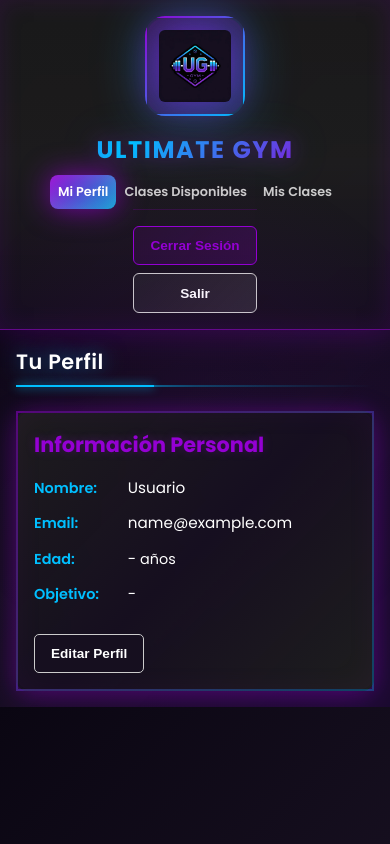
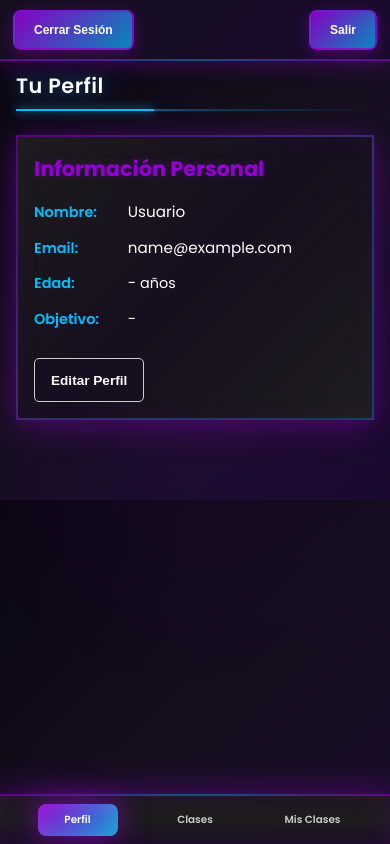
Before and after one commit to ivanponsdev/gym-app, a React (Vite) app in the folder frontend-react/: page /dashboard in a window 390 px wide. Built offline with nearby package versions, Linux system fonts and the light colour scheme; sample sign-in values are in the browser's storage.

Commit message:
ajusto estructura y disposición para vista movil /ventanas pequeñas

```diff
--- a/frontend-react/src/pages/AdminDashboard.jsx
+++ b/frontend-react/src/pages/AdminDashboard.jsx
@@ -1,10 +1,15 @@
 import { useState, useEffect } from 'react'
+import { useNavigate } from 'react-router-dom'
+import { useAuth } from '../context/AuthContext'
 import { userAPI, clasesAPI } from '../services/api'
 import Sidebar from '../components/Sidebar'
 import CustomModal from '../components/CustomModal'
 
 const AdminDashboard = () => {
+  const navigate = useNavigate()
+  const { logout } = useAuth()
   const [activeSection, setActiveSection] = useState('users')
+  const [isMobile, setIsMobile] = useState(window.innerWidth <= 768)
 
   // Inicializar desde sessionStorage si existe
   const [users, setUsers] = useState(() => {
@@ -283,8 +288,34 @@ const AdminDashboard = () => {
     { id: 'clases', label: 'Gestión Clases' }
   ]
 
+  useEffect(() => {
+    const handleResize = () => {
+      setIsMobile(window.innerWidth <= 768)
+    }
+
+    window.addEventListener('resize', handleResize)
+    return () => window.removeEventListener('resize', handleResize)
+  }, [])
+
+  const handleLogout = () => {
+    logout()
+    navigate('/')
+  }
+
   return (
     <div id="admin-container">
+      {/* Header móvil con botones de sesión */}
+      {isMobile && (
+        <div className="mobile-header">
+          <button className="btn-logout" onClick={handleLogout}>
+            Cerrar Sesión
+          </button>
+          <button className="btn-exit-sidebar" onClick={() => navigate('/')}>
+            Salir
+          </button>
+        </div>
+      )}
+
       <Sidebar
         activeSection={activeSection}
         setActiveSection={setActiveSection}
--- a/frontend-react/src/pages/Dashboard.jsx
+++ b/frontend-react/src/pages/Dashboard.jsx
@@ -10,6 +10,7 @@ const Dashboard = () => {
   const { user, updateUser, logout } = useAuth()
   const [activeSection, setActiveSection] = useState('profile')
   const [isEditingProfile, setIsEditingProfile] = useState(false)
+  const [isMobile, setIsMobile] = useState(window.innerWidth <= 768)
   const [profileData, setProfileData] = useState({
     nombre: '',
     edad: '',
@@ -47,6 +48,15 @@ const Dashboard = () => {
       })
     }
   }, [user])
+
+  useEffect(() => {
+    const handleResize = () => {
+      setIsMobile(window.innerWidth <= 768)
+    }
+
+    window.addEventListener('resize', handleResize)
+    return () => window.removeEventListener('resize', handleResize)
+  }, [])
 
   useEffect(() => {
     // Carga bajo demanda: solo carga si no hay datos en caché
@@ -176,13 +186,30 @@ const Dashboard = () => {
   }
 
   const menuItems = [
-    { id: 'profile', label: 'Mi Perfil' },
-    { id: 'clases', label: 'Clases Disponibles' },
+    { id: 'profile', label: 'Perfil' },
+    { id: 'clases', label: 'Clases' },
     { id: 'mis-clases', label: 'Mis Clases' }
   ]
 
+  const handleLogout = () => {
+    logout()
+    navigate('/')
+  }
+
   return (
     <div id="app-container">
+      {/* Header móvil con botones de sesión */}
+      {isMobile && (
+        <div className="mobile-header">
+          <button className="btn-logout" onClick={handleLogout}>
+            Cerrar Sesión
+          </button>
+          <button className="btn-exit-sidebar" onClick={() => navigate('/')}>
+            Salir
+          </button>
+        </div>
+      )}
+
       <Sidebar
         activeSection={activeSection}
         setActiveSection={setActiveSection}
--- a/frontend-react/src/styles/index.css
+++ b/frontend-react/src/styles/index.css
@@ -1362,42 +1362,137 @@ body {
         height: auto;
     }
 
+    /* Sidebar móvil - Solo navegación en la parte inferior */
     .sidebar {
         width: 100%;
         height: auto;
         flex-direction: column;
-        align-items: center;
-        padding: 1rem;
+        padding: 0;
         border-right: none;
-        border-bottom: 1px solid #333;
-        position: relative;
-        min-height: 110px;
-    }
-
+        border-top: 2px solid;
+        border-image: linear-gradient(90deg,
+                rgba(148, 0, 211, 0.6) 0%,
+                rgba(0, 191, 255, 0.4) 50%,
+                rgba(148, 0, 211, 0.6) 100%) 1;
+        position: fixed;
+        bottom: 0;
+        left: 0;
+        z-index: 100;
+        backdrop-filter: blur(20px);
+        box-shadow: 0 -4px 20px rgba(148, 0, 211, 0.3);
+    }
+
+    /* Ocultar logo en móvil para ahorrar espacio */
+    .sidebar-logo-container,
     .logo-sidebar {
-        margin: 0 0 0.5rem 0;
-        font-size: 1.5rem;
-    }
-
+        display: none;
+    }
+
+    /* Navegación inferior con iconos/texto */
     .sidebar nav {
         flex-direction: row;
         gap: 0;
-        justify-content: center;
+        justify-content: space-evenly;
         flex-grow: 0;
         width: 100%;
-        flex-wrap: wrap;
+        padding: 0.5rem 0;
+        flex-wrap: nowrap;
     }
 
     .sidebar nav a {
-        font-size: 0.8rem;
-        padding: 0.5rem;
-    }
-
+        font-size: 0.7rem;
+        padding: 0.6rem 0.4rem;
+        border-radius: 8px;
+        flex: 1;
+        text-align: center;
+        display: flex;
+        flex-direction: column;
+        align-items: center;
+        gap: 0.2rem;
+        max-width: 80px;
+    }
+
+    .sidebar nav a::before {
+        display: none; /* Desactivar animación de slide en móvil */
+    }
+
+    .sidebar nav a:hover {
+        transform: translateY(-3px);
+    }
+
+    /* Ocultar botones de sesión del sidebar en móvil - Se muestran en header */
+    .sidebar .sidebar-actions {
+        display: none !important;
+    }
+
+    .sidebar .btn-logout,
+    .sidebar .btn-exit-sidebar {
+        display: none !important;
+    }
+
+    /* Header móvil con botones de sesión arriba */
+    .mobile-header {
+        position: fixed;
+        top: 0;
+        left: 0;
+        right: 0;
+        z-index: 99;
+        background: linear-gradient(135deg,
+                rgba(22, 15, 31, 0.95) 0%,
+                rgba(26, 10, 46, 0.95) 100%);
+        backdrop-filter: blur(20px);
+        padding: 0.6rem 0.8rem;
+        display: flex;
+        justify-content: space-between;
+        gap: 0.6rem;
+        border-bottom: 2px solid;
+        border-image: linear-gradient(90deg,
+                rgba(148, 0, 211, 0.6) 0%,
+                rgba(0, 191, 255, 0.4) 50%,
+                rgba(148, 0, 211, 0.6) 100%) 1;
+        box-shadow: 0 4px 20px rgba(148, 0, 211, 0.3);
+    }
+
+    .mobile-header .btn-logout,
+    .mobile-header .btn-exit-sidebar {
+        flex: 0 0 auto;
+        padding: 0.6rem 1.2rem;
+        font-size: 0.75rem;
+        min-height: 40px;
+        border-radius: 8px;
+        font-weight: 600;
+        background: linear-gradient(135deg,
+                rgba(148, 0, 211, 0.9) 0%,
+                rgba(0, 191, 255, 0.7) 100%);
+        border: 2px solid rgba(148, 0, 211, 0.6);
+        color: #fff;
+        box-shadow: 0 4px 15px rgba(148, 0, 211, 0.4);
+        transition: all 0.3s ease;
+        cursor: pointer;
+    }
+
+    .mobile-header .btn-logout:hover,
+    .mobile-header .btn-exit-sidebar:hover {
+        background: linear-gradient(135deg,
+                rgba(148, 0, 211, 1) 0%,
+                rgba(0, 191, 255, 0.9) 100%);
+        box-shadow: 0 6px 20px rgba(148, 0, 211, 0.6);
+        transform: translateY(-2px);
+    }
+
+    .mobile-header .btn-logout:active,
+    .mobile-header .btn-exit-sidebar:active {
+        transform: translateY(0);
+    }
+
+    /* Contenido con espacio para header superior y navegación inferior */
     .content {
         padding: 1rem;
-    }
-
-    /* Landing responsive */
+        padding-top: 70px; /* Espacio para header superior */
+        padding-bottom: 80px; /* Espacio para la navegación inferior */
+        overflow-y: auto;
+        -webkit-overflow-scrolling: touch; /* Scroll suave en iOS */
+    }    /* Landing responsive - Touch optimizado */
     #landing-container h1 {
         font-size: 1.8rem;
     }
@@ -1413,55 +1508,118 @@ body {
     .landing-buttons {
         flex-direction: column;
         width: 100%;
+        gap: 1rem;
     }
 
     .landing-buttons .btn-action {
         width: 100%;
-    }
-
-    /* Calendario responsive */
+        min-height: 48px; /* Área táctil más grande para CTA principal */
+        font-size: 1rem;
+        touch-action: manipulation;
+    }
+
+    /* Calendario responsive - Formato compacto optimizado para móvil */
     .horario-semanal {
-        grid-template-columns: repeat(auto-fit, minmax(120px, 1fr));
-        gap: 0.5rem;
+        display: flex;
+        flex-direction: row;
+        gap: 0.6rem;
+        overflow-x: auto;
+        scroll-snap-type: x mandatory;
+        scroll-behavior: smooth;
+        padding: 0.6rem 0.4rem;
+        margin: 0 -1rem;
+        padding-left: 1rem;
+        padding-right: 1rem;
+        -webkit-overflow-scrolling: touch;
+    }
+
+    .horario-semanal::-webkit-scrollbar {
+        height: 4px;
     }
 
     .dia-column {
-        min-width: 100px;
+        min-width: 200px;
+        max-width: 200px;
+        flex-shrink: 0;
+        scroll-snap-align: start;
+        box-shadow: 0 2px 10px rgba(148, 0, 211, 0.15);
     }
 
     .dia-header {
-        font-size: 0.75rem;
+        font-size: 0.7rem;
         padding: 0.5rem;
+        letter-spacing: 0.3px;
+    }
+
+    .clases-dia {
+        padding: 0.4rem;
+        gap: 0.4rem;
     }
 
     .clase-card {
         padding: 0.5rem;
+        min-height: 100px;
     }
 
     .clase-nombre {
         font-size: 0.8rem;
-    }
-
-    .clase-hora, .clase-profesor, .clase-plazas {
+        font-weight: 700;
+        margin-bottom: 0.2rem;
+    }
+
+    .clase-hora {
+        font-size: 0.7rem;
+        font-weight: 700;
+        margin-bottom: 0.2rem;
+    }
+
+    .clase-profesor, .clase-plazas {
         font-size: 0.65rem;
+        margin-bottom: 0.15rem;
     }
 
     .btn-inscribir {
-        font-size: 0.65rem;
-        padding: 0.3rem;
-    }
-
-    /* Mis Clases responsive */
+        font-size: 0.7rem;
+        padding: 0.5rem 0.4rem;
+        margin-top: 0.4rem;
+        font-weight: 600;
+        /* Mejorar área táctil para móvil (mínimo 40x40px) */
+        min-height: 40px;
+        touch-action: manipulation;
+    }
+
+    /* Mis Clases responsive - Touch optimizado */
     .mis-clases-lista {
-        grid-template-columns: 1fr;
-        gap: 0.8rem;
+        grid-template-columns: repeat(2, 1fr) !important;
+        gap: 0.5rem;
     }
 
     .mi-clase-card {
-        padding: 1rem;
-    }
-
-    /* Profile responsive */
+        padding: 0.6rem;
+        min-width: 0; /* Permitir que las cards se compriman */
+    }
+
+    .clase-info .clase-nombre {
+        font-size: 0.85rem;
+        margin-bottom: 0.3rem;
+    }
+
+    .clase-detalles {
+        gap: 0.2rem;
+    }
+
+    .detalle {
+        font-size: 0.7rem;
+    }
+
+    .btn-desinscribir {
+        min-height: 40px;
+        padding: 0.6rem 0.4rem;
+        font-size: 0.75rem;
+        touch-action: manipulation;
+    }
+
+    /* Profile responsive - Touch optimizado */
     #profile-display p {
         font-size: 0.9rem;
     }
@@ -1473,24 +1631,79 @@ body {
 
     #profile-edit .form-group input {
         padding: 0.8rem;
-        font-size: 0.95rem;
-    }
-
-    /* Admin tables responsive */
+        font-size: 16px; /* Prevenir zoom en iOS */
+        min-height: 44px;
+    }
+
+    #profile-edit .btn-action {
+        min-height: 44px;
+        touch-action: manipulation;
+    }
+
+    /* Admin tables responsive - Convertir a cards en móvil */
     .table-wrapper {
         overflow-x: auto;
-    }
-
-    .admin-table {
-        font-size: 0.85rem;
-    }
-
-    .admin-table th,
+        -webkit-overflow-scrolling: touch;
+    }
+
+    /* Ocultar tabla tradicional en móvil */
+    .admin-table thead {
+        display: none;
+    }
+
+    .admin-table,
+    .admin-table tbody,
+    .admin-table tr,
     .admin-table td {
-        padding: 0.6rem;
-    }
-
-    /* Modal responsive */
+        display: block;
+        width: 100%;
+    }
+
+    .admin-table tr {
+        background: linear-gradient(135deg,
+                rgba(22, 15, 31, 0.9) 0%,
+                var(--background-color) 100%);
+        border: 1px solid rgba(148, 0, 211, 0.3);
+        border-radius: 8px;
+        margin-bottom: 1rem;
+        padding: 1rem;
+        box-shadow: 0 4px 15px rgba(148, 0, 211, 0.2);
+    }
+
+    .admin-table td {
+        padding: 0.8rem 0.5rem;
+        border: none;
+        position: relative;
+        padding-left: 40%;
+        text-align: right;
+    }
+
+    .admin-table td::before {
+        content: attr(data-label);
+        position: absolute;
+        left: 0.5rem;
+        width: 35%;
+        font-weight: 600;
+        color: var(--secondary-color);
+        text-align: left;
+        text-transform: uppercase;
+        font-size: 0.7rem;
+    }
+
+    .action-buttons {
+        justify-content: flex-end;
+        padding-top: 0.5rem;
+        border-top: 1px solid rgba(148, 0, 211, 0.2);
+        margin-top: 0.5rem;
+    }
+
+    .btn-icon {
+        min-width: 44px;
+        min-height: 44px;
+        touch-action: manipulation;
+    }
+
+    /* Modal responsive mejorado */
     .custom-modal-content {
         padding: 2rem 1.5rem;
         max-width: 90%;
@@ -1505,13 +1718,18 @@ body {
     }
 
     .custom-modal-buttons button {
-        padding: 0.7rem 1.5rem;
+        padding: 0.8rem 1.5rem;
         font-size: 0.9rem;
+        /* Área táctil optimizada */
+        min-height: 44px;
+        touch-action: manipulation;
     }
 
     .modal-content {
         padding: 1.5rem;
         max-width: 95%;
+        max-height: 85vh;
+        -webkit-overflow-scrolling: touch;
     }
 
     .modal-content h2 {
@@ -1521,29 +1739,53 @@ body {
     .modal-content .form-group input,
     .modal-content .form-group select,
     .modal-content .form-group textarea {
-        font-size: 0.95rem;
-        padding: 0.7rem;
-    }
-
-    /* Exit button responsive */
+        font-size: 16px; /* Prevenir zoom automático en iOS */
+        padding: 0.8rem;
+        min-height: 44px;
+        touch-action: manipulation;
+    }
+
+    .modal-buttons {
+        gap: 0.8rem;
+    }
+
+    .modal-buttons .btn-action {
+        min-height: 44px;
+        touch-action: manipulation;
+    }
+
+    /* Exit button responsive - Optimizado para táctil */
     .exit-button {
-        padding: 0.6rem 1rem;
-        font-size: 0.85rem;
+        padding: 0.8rem 1rem;
+        font-size: 0.9rem;
         margin-top: 1rem;
+        min-height: 44px;
+        touch-action: manipulation;
     }
 
     /* Info card responsive */
     .info-card {
-        padding: 1.5rem;
+        padding: 0.8rem;
     }
 
     .promo-text {
-        font-size: 1rem;
+        font-size: 0.85rem;
     }
 
     /* Form container responsive */
     .form-container {
         padding: 1.5rem;
+    }
+
+    /* Botones generales - Touch optimizado */
+    .btn-primary,
+    .btn-secondary,
+    .btn-action {
+        min-height: 44px;
+        min-width: 44px;
+        padding: 0.8rem 1.2rem;
+        font-size: 0.9rem;
+        touch-action: manipulation;
     }
 }
 
@@ -1557,12 +1799,16 @@ body {
         font-size: 1.5rem;
     }
 
+    /* Calendario en pantallas muy pequeñas - Una columna con snap */
     .horario-semanal {
         grid-template-columns: 1fr;
+        scroll-snap-type: y mandatory;
+        gap: 1rem;
     }
 
     .dia-column {
         min-width: auto;
+        scroll-snap-align: start;
     }
 
     .content-section h2 {
@@ -1573,21 +1819,47 @@ body {
         padding: 1rem;
     }
 
+    /* Botones modales apilados verticalmente */
     .custom-modal-buttons {
         flex-direction: column;
+        gap: 0.8rem;
     }
 
     .btn-modal-cancel,
     .btn-modal-confirm {
         width: 100%;
+        min-height: 48px;
     }
 
     .modal-buttons {
         flex-direction: column;
+        gap: 0.8rem;
     }
 
     .modal-buttons .btn-action {
         width: 100%;
+        min-height: 48px;
+    }
+
+    /* Navegación inferior - Compactar más en pantallas pequeñas */
+    .sidebar nav a {
+        font-size: 0.65rem;
+        padding: 0.5rem 0.3rem;
+    }
+
+    .btn-logout,
+    .btn-exit-sidebar {
+        font-size: 0.7rem;
+        padding: 0.6rem 0.4rem;
+    }
+
+    /* Mis Clases en pantallas muy pequeñas - Una columna */
+    .mis-clases-lista {
+        grid-template-columns: 1fr;
+    }
+
+    .mi-clase-card {
+        padding: 0.5rem;
     }
 }
 
```
Lines whose indentation alone changed are shown as unchanged.
